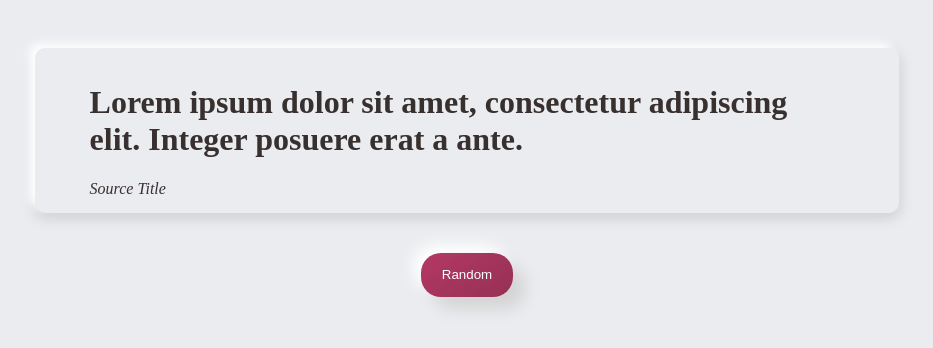
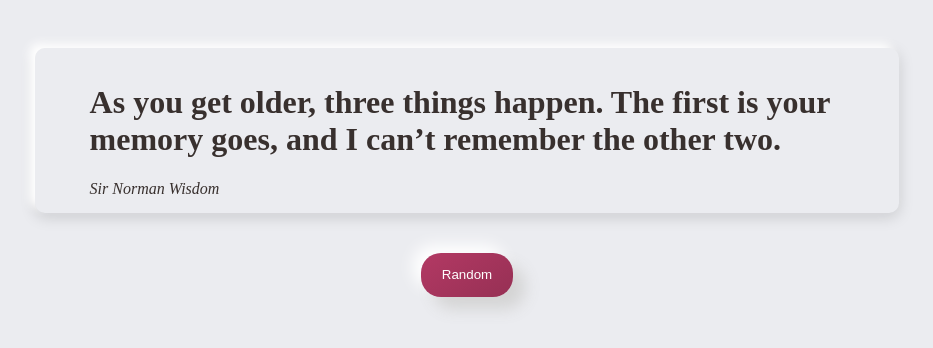
Before and after one commit to Laciann/mood--quotes, a plain HTML site: page index.html in a window 1280 px wide. Shown: the whole page, without its empty margins (173-1106 px from the left). Drawn offline with Linux system fonts and the light colour scheme.

Commit message:
lorem changed

```diff
--- a/index.html
+++ b/index.html
@@ -13,8 +13,8 @@
         <div class="card">
             <div class="card-body">
               <blockquote class="blockquote mb-0">
-                <h1 class="text-primary" id="quoteText">Lorem ipsum dolor sit amet, consectetur adipiscing elit. Integer posuere erat a ante.</h1>
-                <footer class="blockquote-footer text-secondary"><cite title="Source Title" id="quoteAuthor">Source Title</cite></footer>
+                <h1 class="text-primary" id="quoteText">As you get older, three things happen. The first is your memory goes, and I can’t remember the other two.</h1>
+                <footer class="blockquote-footer text-secondary"><cite title="Source Title" id="quoteAuthor">Sir Norman Wisdom</cite></footer>
               </blockquote>
             </div>
         </div>
--- a/scripts/script.js
+++ b/scripts/script.js
@@ -4,8 +4,11 @@ let quoteText = document.getElementById('quoteText');
 let quoteAuthor = document.getElementById('quoteAuthor');
 
 const quotes = [
- [['Before you criticize someone, you should walk a mile in their shoes. That way when you criticize them, you are a mile away from them and you have their shoes.'],['Abhishek']],
+
+ [['Before you criticize someone, you should walk a mile in their shoes. That way when you criticize them, you are a mile away from them and you have their shoes.'],['Jack Handey']],
+
  [['you like direflies'],['Jack Handey']],
+
 ];
 
 rand.onclick =  (e) => {
```
